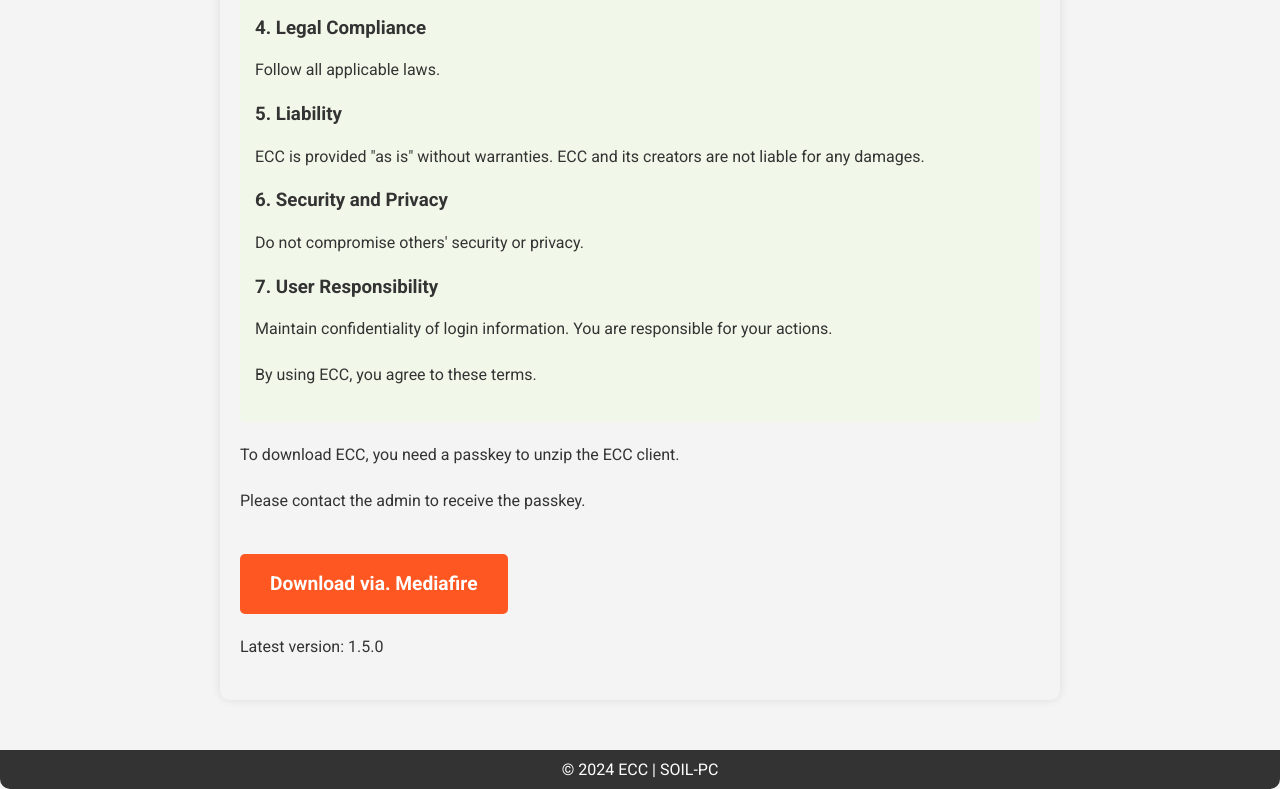
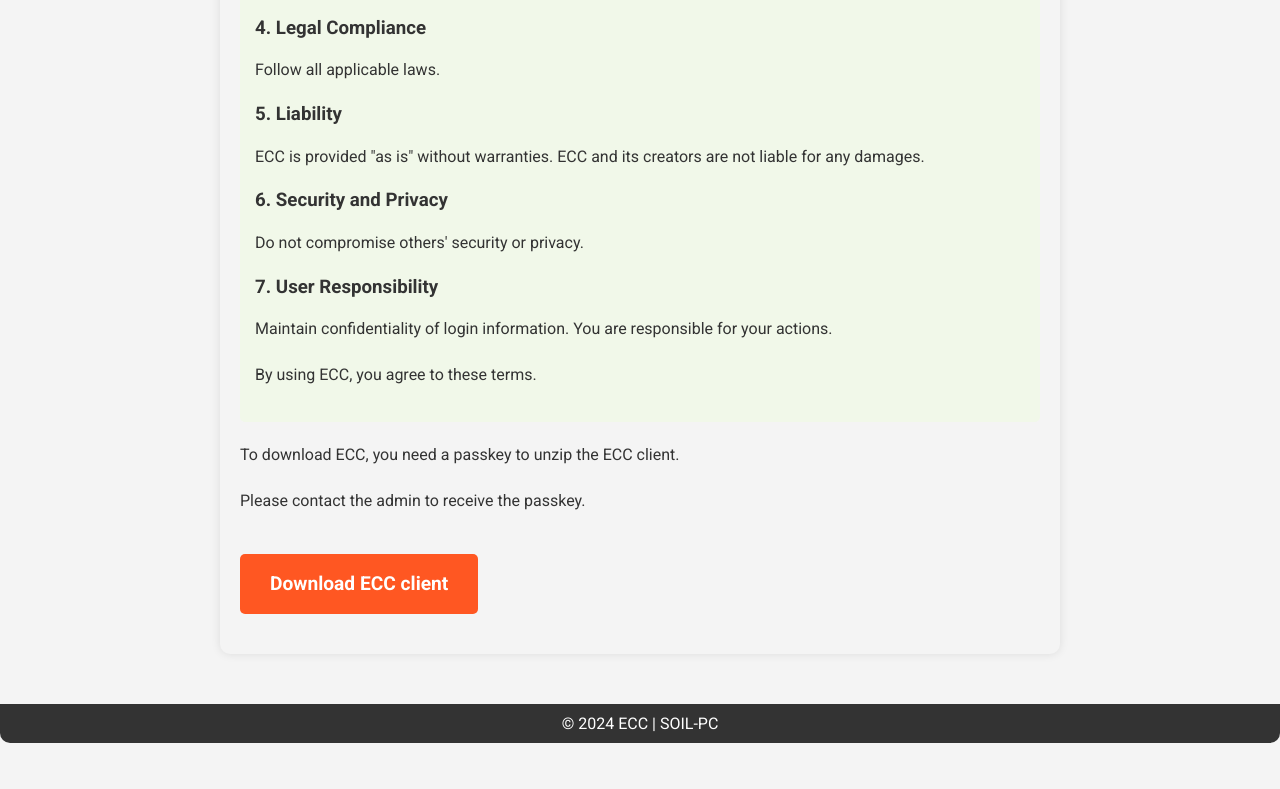
Before and after one commit to ECCclient/ECCclient.github.io, a plain HTML site: page index.html in a window 1280 px wide. Shown: the part 1349-2138 px from the top of the page. After the commit the page ends 2092 px from the top, so only its background shows below. Drawn offline with Linux system fonts and the light colour scheme.

Commit message:
index.html

```diff
--- a/index.html
+++ b/index.html
@@ -252,8 +252,7 @@
 
         <p> To download ECC, you need a passkey to unzip the ECC client.<p/>
 		<p> Please contact the admin to receive the passkey.<p/>
-        <a class="download-link" href="https://zrr.kr/Sax7" download>Download via. Mediafire</a>
-		<p> Latest version: 1.5.0<p/>
+        <a class="download-link" href="https://soil-pc.github.io" download>Download ECC client</a>
     </div>
     <div class="footer">
         &copy; 2024 ECC | SOIL-PC
```
